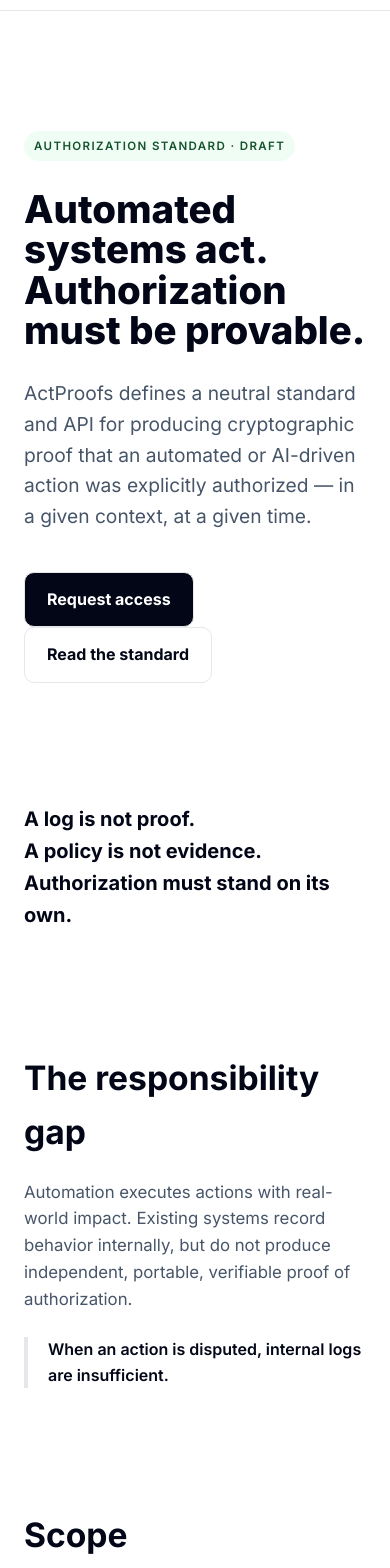
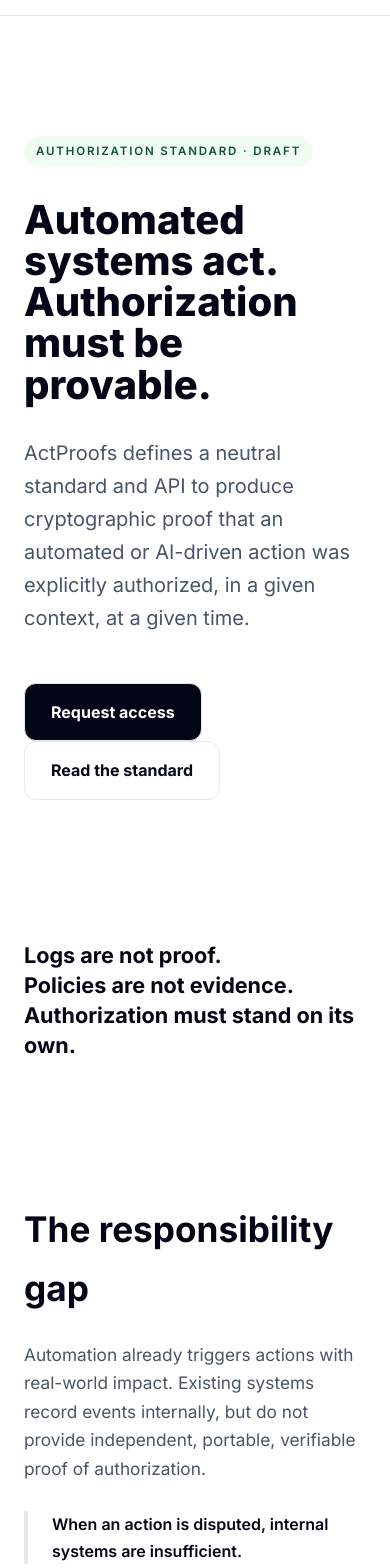
Before and after one commit to BACOUL/actproofs, a plain HTML site: page index.html in a window 390 px wide. Shown: the part 64-1632 px from the top of the page. Drawn offline with Linux system fonts and the light colour scheme.

Commit message:
Update index.html

```diff
--- a/index.html
+++ b/index.html
@@ -4,6 +4,10 @@
   <meta charset="utf-8"/>
   <title>ActProofs — Provable Authorization for Automated Actions</title>
   <meta name="viewport" content="width=device-width, initial-scale=1"/>
+
+  <!-- Meta -->
+  <meta name="description" content="ActProofs defines a neutral standard and API to produce cryptographic proof that an automated or AI-driven action was explicitly authorized."/>
+  <meta name="robots" content="index,follow"/>
 
   <!-- Font -->
   <link rel="preconnect" href="https://fonts.googleapis.com">
@@ -13,7 +17,6 @@
   <style>
     :root{
       --bg:#ffffff;
-      --panel:#ffffff;
       --text:#020617;
       --muted:#475569;
       --border:#e5e7eb;
@@ -28,7 +31,7 @@
       font-family:Inter,system-ui,-apple-system,Segoe UI,Roboto,sans-serif;
       background:var(--bg);
       color:var(--text);
-      line-height:1.6;
+      line-height:1.65;
       -webkit-font-smoothing:antialiased;
     }
 
@@ -40,7 +43,7 @@
       background:rgba(255,255,255,.96);
       backdrop-filter:blur(6px);
       border-bottom:1px solid var(--border);
-      padding:16px 24px;
+      padding:18px 28px;
       display:flex;
       justify-content:space-between;
       align-items:center;
@@ -48,13 +51,13 @@
 
     .brand{
       font-weight:800;
-      letter-spacing:.08em;
+      letter-spacing:.14em;
       text-transform:uppercase;
-      font-size:.9rem;
+      font-size:.85rem;
     }
 
     nav.desktop a{
-      margin-left:28px;
+      margin-left:32px;
       text-decoration:none;
       color:var(--muted);
       font-weight:500;
@@ -67,7 +70,6 @@
       display:none;
       font-size:26px;
       cursor:pointer;
-      user-select:none;
     }
 
     /* MOBILE MENU */
@@ -78,7 +80,7 @@
       z-index:999;
       display:none;
       flex-direction:column;
-      padding:32px;
+      padding:36px;
     }
 
     .mobile-menu.open{display:flex}
@@ -99,98 +101,104 @@
 
     /* MAIN */
     main{
-      max-width:960px;
+      max-width:980px;
       margin:0 auto;
-      padding:120px 24px 96px;
+      padding:140px 24px 96px;
     }
 
     /* HERO */
     .hero{
-      margin-bottom:120px;
+      margin-bottom:140px;
     }
 
     .status{
       display:inline-block;
       font-size:.72rem;
-      letter-spacing:.12em;
+      letter-spacing:.16em;
       text-transform:uppercase;
       color:var(--accent);
       background:var(--accent-soft);
-      padding:6px 10px;
+      padding:6px 12px;
       border-radius:999px;
-      margin-bottom:28px;
+      margin-bottom:32px;
       font-weight:600;
     }
 
     h1{
-      font-size:3.4rem;
-      line-height:1.05;
-      margin:0 0 28px;
+      font-size:3.6rem;
+      line-height:1.03;
+      margin:0 0 32px;
       font-weight:800;
-      max-width:900px;
+      max-width:920px;
     }
 
     .hero p{
-      font-size:1.2rem;
+      font-size:1.25rem;
       color:var(--muted);
-      max-width:720px;
+      max-width:760px;
     }
 
     .cta{
-      margin-top:40px;
+      margin-top:48px;
     }
 
     .cta a{
       display:inline-block;
-      padding:14px 22px;
-      border-radius:10px;
+      padding:15px 26px;
+      border-radius:12px;
       text-decoration:none;
       font-weight:700;
-      margin-right:16px;
+      margin-right:18px;
       border:1px solid var(--border);
     }
 
     .cta-primary{
       background:var(--text);
-      color:#fff;
+      color:#ffffff;
       border-color:var(--text);
     }
 
     .cta-secondary{
-      background:#fff;
+      background:#ffffff;
       color:var(--text);
     }
 
     /* SECTIONS */
     section{
-      margin-bottom:120px;
+      margin-bottom:140px;
     }
 
     section h2{
-      font-size:2.1rem;
+      font-size:2.2rem;
       font-weight:700;
-      margin-bottom:20px;
+      margin-bottom:24px;
     }
 
     section p{
-      max-width:760px;
+      max-width:820px;
       color:var(--muted);
-      font-size:1.05rem;
+      font-size:1.08rem;
+    }
+
+    .axiom{
+      font-size:1.35rem;
+      font-weight:700;
+      line-height:1.4;
+      margin:56px 0;
     }
 
     .rule{
       border-left:4px solid var(--border);
-      padding-left:20px;
-      margin:24px 0;
+      padding-left:24px;
+      margin:28px 0;
       font-weight:600;
-      color:#020617;
     }
 
     .split{
       display:grid;
       grid-template-columns:1fr 1fr;
-      gap:64px;
-      margin-top:32px;
+      gap:72px;
+      margin-top:40px;
     }
 
     ul{
@@ -198,26 +206,19 @@
       color:var(--muted);
     }
 
-    ul li{margin-bottom:12px}
-
-    .axiom{
-      font-size:1.25rem;
-      font-weight:700;
-      color:#020617;
-      margin:40px 0;
-    }
+    ul li{margin-bottom:14px}
 
     /* FOOTER */
     footer{
       border-top:1px solid var(--border);
-      background:#fff;
-      padding:40px 24px;
+      background:#ffffff;
+      padding:48px 24px;
       font-size:.9rem;
       color:var(--muted);
     }
 
     footer a{
-      margin-right:20px;
+      margin-right:24px;
       text-decoration:none;
       color:var(--muted);
       font-weight:500;
@@ -228,8 +229,9 @@
     @media(max-width:900px){
       nav.desktop{display:none}
       .burger{display:block}
-      h1{font-size:2.4rem}
+      h1{font-size:2.5rem}
       .split{grid-template-columns:1fr}
+      main{padding-top:120px}
     }
   </style>
 </head>
@@ -266,9 +268,9 @@
       Authorization must be provable.
     </h1>
     <p>
-      ActProofs defines a neutral standard and API for producing
+      ActProofs defines a neutral standard and API to produce
       cryptographic proof that an automated or AI-driven action
-      was explicitly authorized — in a given context, at a given time.
+      was explicitly authorized, in a given context, at a given time.
     </p>
     <div class="cta">
       <a class="cta-primary" href="/request-access">Request access</a>
@@ -279,8 +281,8 @@
   <!-- AXIOM -->
   <section>
     <div class="axiom">
-      A log is not proof.<br>
-      A policy is not evidence.<br>
+      Logs are not proof.<br>
+      Policies are not evidence.<br>
       Authorization must stand on its own.
     </div>
   </section>
@@ -289,16 +291,16 @@
   <section>
     <h2>The responsibility gap</h2>
     <p>
-      Automation executes actions with real-world impact.
-      Existing systems record behavior internally, but do not
-      produce independent, portable, verifiable proof of authorization.
+      Automation already triggers actions with real-world impact.
+      Existing systems record events internally, but do not provide
+      independent, portable, verifiable proof of authorization.
     </p>
     <div class="rule">
-      When an action is disputed, internal logs are insufficient.
+      When an action is disputed, internal systems are insufficient.
     </div>
   </section>
 
-  <!-- WHAT / WHAT NOT -->
+  <!-- SCOPE -->
   <section>
     <h2>Scope</h2>
     <div class="split">
@@ -307,7 +309,7 @@
         <ul>
           <li>Produces cryptographic authorization receipts</li>
           <li>Links an action to an explicit authorization</li>
-          <li>Enables independent verification and audit</li>
+          <li>Supports audit and accountability workflows</li>
         </ul>
       </div>
       <div>
@@ -315,7 +317,7 @@
         <ul>
           <li>Does not execute, block, or validate actions</li>
           <li>Does not manage identity or access control</li>
-          <li>Does not judge legality or intent</li>
+          <li>Does not judge legality, intent, or outcomes</li>
         </ul>
       </div>
     </div>
@@ -338,9 +340,10 @@
   <section>
     <h2>Designed for governance and regulation</h2>
     <p>
-      ActProofs addresses technical requirements emerging from
-      AI governance, auditability, and accountability frameworks,
-      without replacing legal or organizational responsibility.
+      ActProofs addresses emerging requirements around
+      accountability, traceability, and responsibility for
+      automated and AI-driven actions, without replacing
+      legal or organizational responsibility.
     </p>
   </section>
 
@@ -352,7 +355,7 @@
   <a href="/api">API</a>
   <a href="/security">Security</a>
   <a href="/legal">Legal</a>
-  <div style="margin-top:14px">
+  <div style="margin-top:16px">
     Stateless · Portable proof · Independently verifiable
   </div>
 </footer>
```
